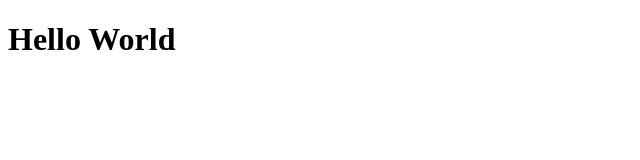
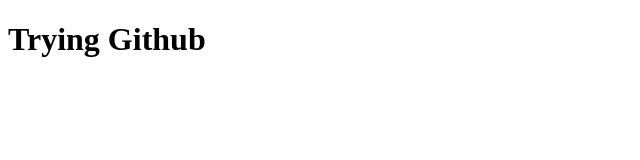
Before and after one commit to RizWhyd/Qid-Web, a plain HTML site: page Author.html in a window 1280 px wide. Shown: the whole page, without its empty margins (0-640 px from the left). Drawn offline with Linux system fonts and the light colour scheme.

Commit message:
Page Author #1

```diff
--- a/Author.html
+++ b/Author.html
@@ -7,6 +7,6 @@
     <title>Author</title>
 </head>
 <body>
-    <h1>Hello World</h1>
+    <h1>Trying Github</h1>
 </body>
 </html>
```
